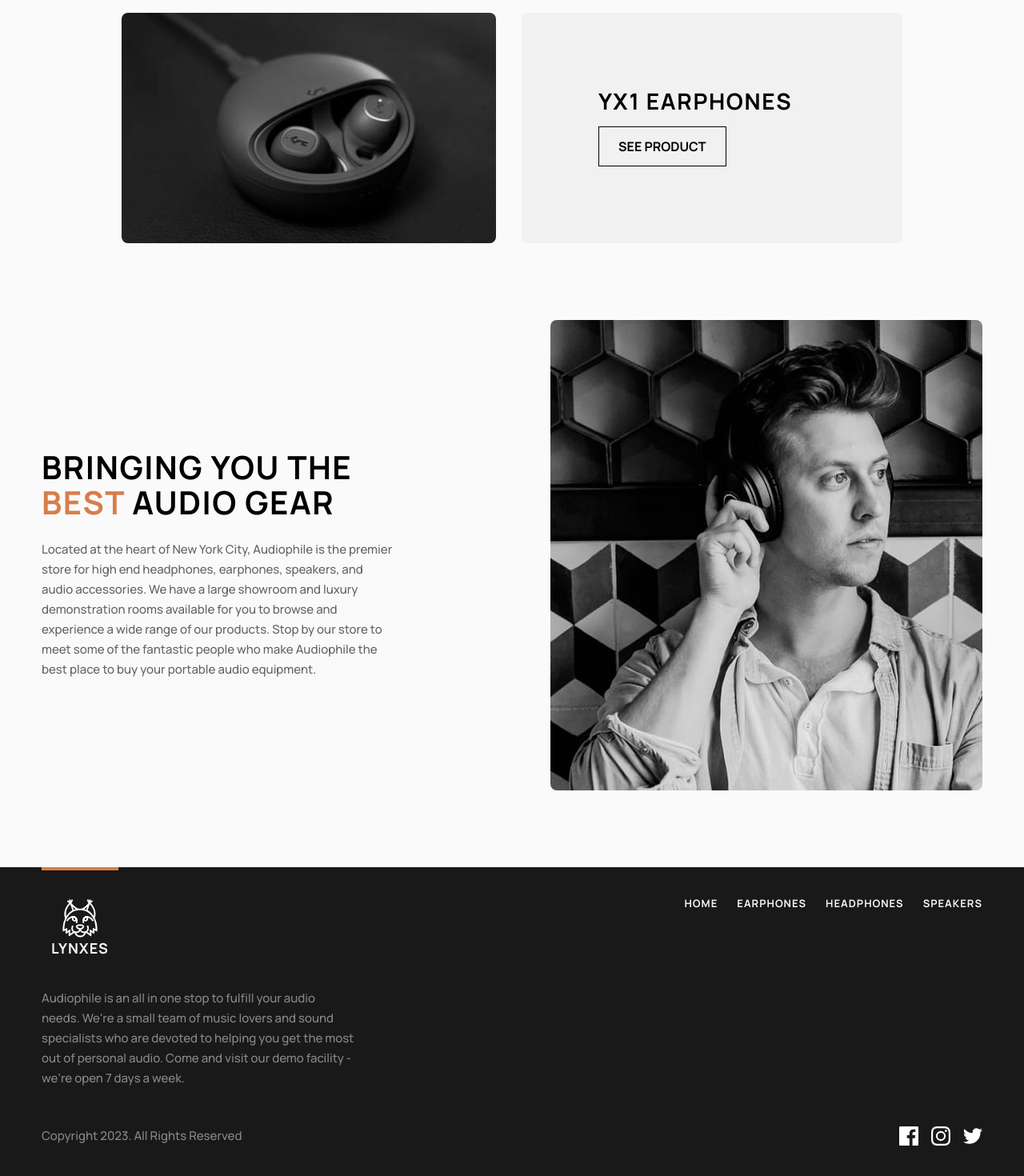
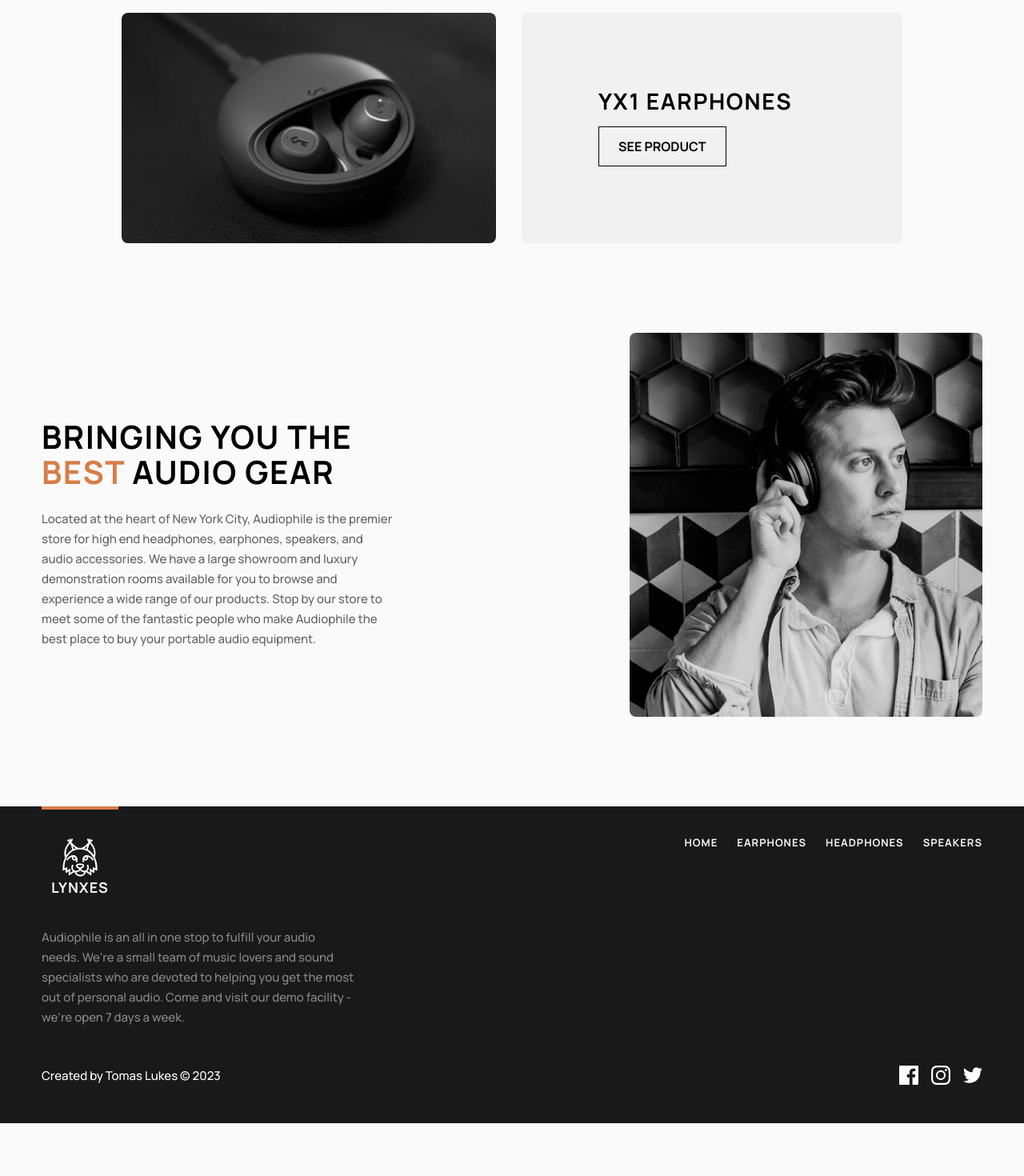
Before and after one commit to TomasLukes/lynxes, a Next.js app: page / in a window 1280 px wide. Shown: the part 1990-3460 px from the top of the page at 80% size. After the commit the page ends 3394 px from the top, so only its background shows below. Built offline with nearby package versions, Linux system fonts and the light colour scheme; no server answers.

Commit message:
Fix styling after tested screen devices with live version

```diff
--- a/src/app/category/[slug]/page.tsx
+++ b/src/app/category/[slug]/page.tsx
@@ -38,8 +38,8 @@ export default function CategoryPage({ params }) {
         </div>
         <div className="max-width mx-auto">
             <section id='products'
-                className="flex flex-col gap-8 px-6 md:px-9 lg:px-3
-                my-9 md:my-24"
+                className="flex flex-col gap-20 md:gap-24 lg:gap-32 px-6 md:px-9 lg:px-3
+                my-20 md:my-40 lg:my-48"
             >
                 {ProductItems}
             </section>
--- a/src/app/components/Category/ProductItem.tsx
+++ b/src/app/components/Category/ProductItem.tsx
@@ -13,7 +13,7 @@ export default function ProductItem({ product }) {
         <Image
           src={`/assets/images/products/${product.slug}/desktop/image-category-page-preview.jpg`}
           alt={`Product image of ${product.name}`}
-          className="hidden lg:block m-auto"
+          className="hidden lg:block m-auto w-3/4"
           width={1080}
           height={1120}
         />
--- a/src/app/components/Checkout/CheckoutModal.tsx
+++ b/src/app/components/Checkout/CheckoutModal.tsx
@@ -6,7 +6,7 @@ import ButtonPrimary from "../buttons/ButtonPrimary"
 export default function CheckoutModal({ cartItems, grandTotal}) {
   return (
     /* Checkout Modal */
-    <div className="absolute top-0 w-full md:w-auto mt-6 z-50 left-1/2 transform -translate-x-1/2 mx-auto px-6 md:px-9 lg:px-3">
+    <div className="absolute top-0 w-full md:w-3/4 lg:w-auto mt-6 z-50 left-1/2 transform -translate-x-1/2 mx-auto px-6 md:px-9 lg:px-3">
       {/* Checkout Modal container */}
       <div className="container flex flex-col gap-4 md:gap-8 bg-light-100 text-dark-900 p-6 md:p-9 mt-4 rounded-lg">
         {/* Modal heading */}
--- a/src/app/components/Product/ProductHero.tsx
+++ b/src/app/components/Product/ProductHero.tsx
@@ -33,7 +33,7 @@ export default function ProductHero({ product }) {
         </p>
         {/* Product price */}
         <p className="heading-6">
-            $ {product.price}
+            $ {product.price.toLocaleString('en-US')}
         </p>
         {/* Button */}
         <Link href='product/yx1-earphones' className="text-light-100">
--- a/src/app/components/navigation/Footer.tsx
+++ b/src/app/components/navigation/Footer.tsx
@@ -49,9 +49,13 @@ export default function Footer() {
         </p>
         {/* Copyright + socials container */}
         <div className="flex flex-col-reverse items-center md:flex-row md:justify-between">
-          <p className="text-body opacity-50">
-            Copyright 2023. All Rights Reserved
-          </p>
+          <Link href={'http://tomaslukes.com/'}>
+            <p className="text-body text-light-100">
+              <span className="opacity-100">Created by </span>
+              <span className="opacity-100 hover:opacity-100 hover:text-primary-700 hover:font-semibold">Tomas Lukes</span>
+              <span className="opacity-100"> © 2023</span>
+            </p>
+          </Link>
           {/* Social icons */}
           <div className="flex items-center gap-3 md:gap-4 py-3">
             {/* FB icon */}
--- a/src/app/components/navigation/Header.tsx
+++ b/src/app/components/navigation/Header.tsx
@@ -23,7 +23,7 @@ export default function Header() {
     /* Header */
     <header className="relative w-full bg-dark-850 text-neutral-100">
       {/* Header container */}
-      <div id="navbar-desktop" className="container max-width mx-auto flex items-center justify-between py-6 md:py-12 px-6 md:px-9 lg:px-3
+      <div id="navbar-desktop" className="container max-width mx-auto flex items-center justify-between py-6 md:py-6 lg:py-12 px-6 md:px-9 lg:px-3
         border-b border-white border-opacity-10">
         {/* Mobile menu */}
         <Image
--- a/src/app/components/shared/About.tsx
+++ b/src/app/components/shared/About.tsx
@@ -4,7 +4,7 @@ export default function About() {
   return (
     <section id="about"
       className="container px-6 md:px-9 lg:px-3 mx-auto flex flex-col-reverse lg:flex-row items-center
-      gap:8 my-9 md:my-24">
+      gap:8 my-24 md:my-28">
       {/* Text container */}
       <div className="lg:w-1/2">
         <h3 className="w-3/4 mx-auto lg:mx-0 heading-2 text-center lg:text-left pb-6 pt-6">
@@ -23,7 +23,7 @@ export default function About() {
         <Image
           src="/assets/images/components/About/desktop/image-best-gear.jpg"
           alt="Product image of ZX7 speaker"
-          className="hidden lg:block lg:ml-auto rounded-lg"
+          className="hidden lg:block lg:ml-auto w-3/4 rounded-lg"
           width={540}
           height={588}
         />
--- a/src/app/components/shared/CartItem.tsx
+++ b/src/app/components/shared/CartItem.tsx
@@ -6,7 +6,7 @@ export default function CartItem({ product }) {
 
   return (
     /* CartItem container */
-    <div className="flex items-center gap-4">
+    <div className="flex items-center gap-4 mb-4">
       {/* Items image */}
       <Image
         className="rounded-lg"
@@ -16,7 +16,7 @@ export default function CartItem({ product }) {
         height={50}
       />
       {/* Items name + price */}
-      <div className="pr-8 md:pr-16 lg:pr-20">
+      <div className="pr-4 md:pr-16 lg:pr-20">
         <h5 className="subtitle">
           {product.shortName}
         </h5>
--- a/src/app/components/shared/Logo.tsx
+++ b/src/app/components/shared/Logo.tsx
@@ -12,7 +12,7 @@ export default function Logo() {
             className="w-9 md:w-12 lg:w-14 -mb-1"
             alt="Logo of Lynxes"
           />
-          <h3 className="heading-6 hidden md:block">
+          <h3 className="heading-6 hidden lg:block">
             Lynxes
           </h3>
         </div>
--- a/src/app/globals.css
+++ b/src/app/globals.css
@@ -129,7 +129,6 @@ main {
 @media screen and (max-width: 768px) {
     #bannerSm {
         background-position-x: 50%;
-
     }
 }
 
@@ -157,6 +156,5 @@ main {
 
     #bannerSm {
         background-image: url("/assets/images/pages/Home/mobile/image-speaker-zx7-mobile.jpg");
-        background-position-x: 100%;
     }
 }
```
Also changed, not shown: src/app/checkout/page.tsx (+5 -5 lines).
